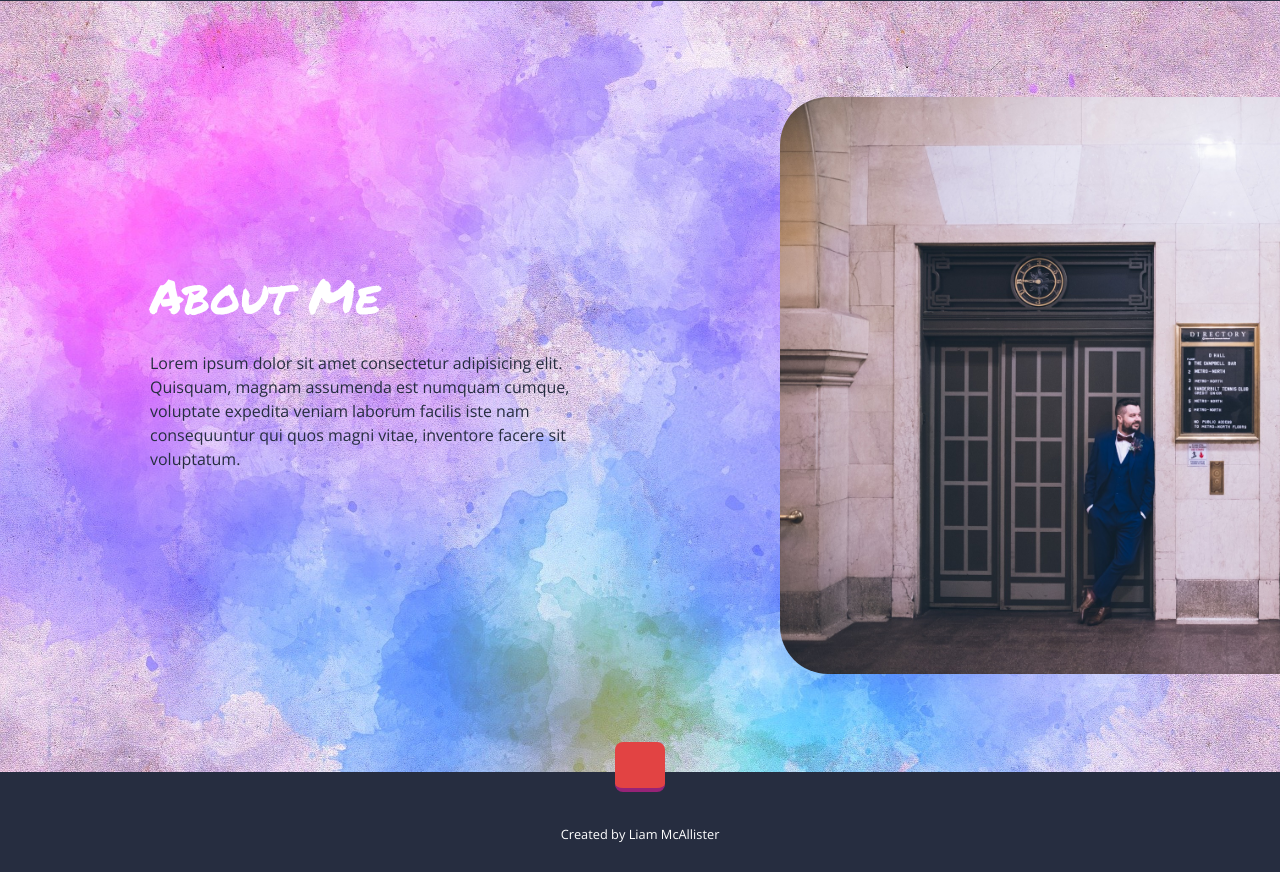
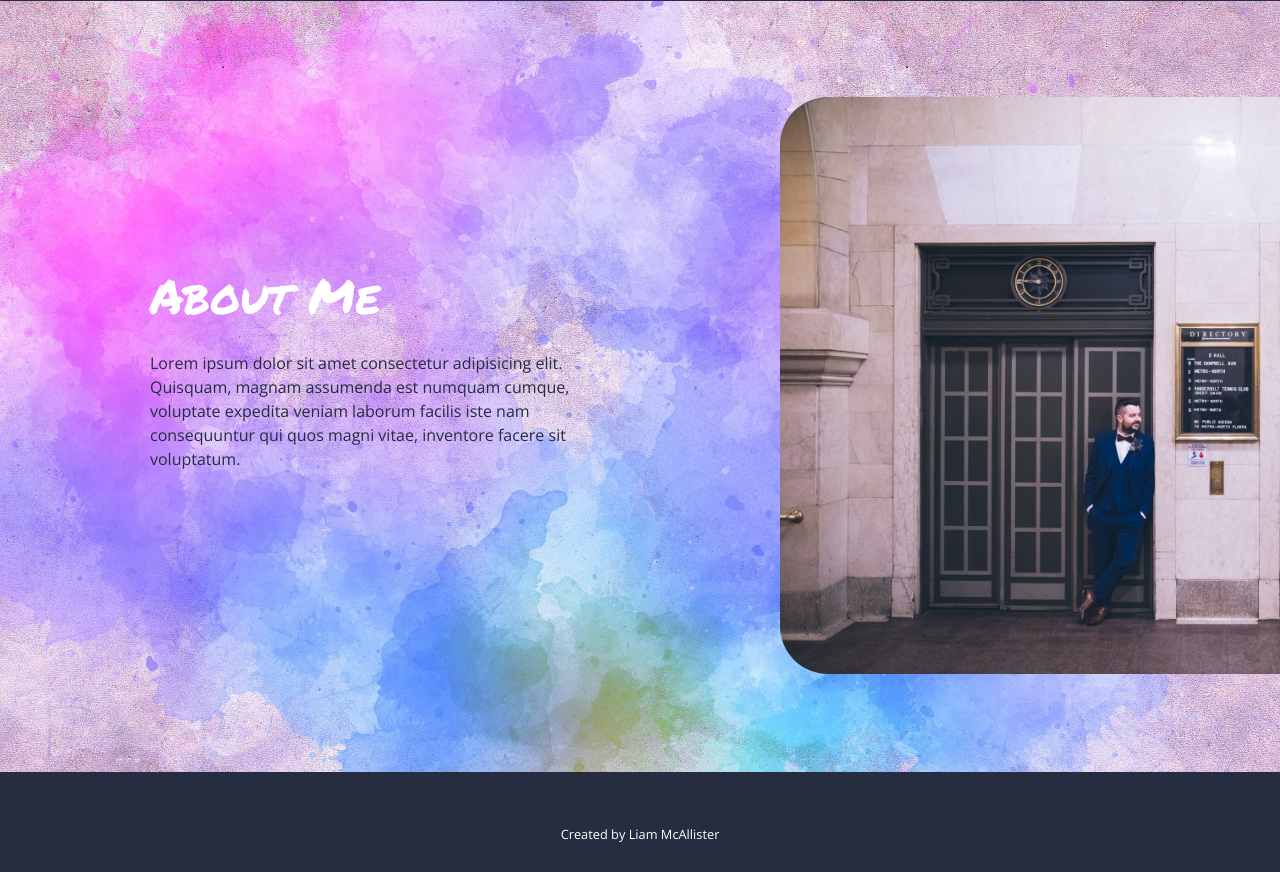
Before and after one commit to liam-mcallister/portfolio-site, a plain HTML site: page index.html in a window 1280 px wide. Shown: the part 2791-3663 px from the top of the page. Drawn offline with nearby package versions, Linux system fonts and the light colour scheme.

Commit message:
removed to top button

```diff
--- a/index.html
+++ b/index.html
@@ -201,7 +201,7 @@
     </div>
 
     <footer>
-        <div class="to-top" id="to-top"></div>
+        <!-- <div class="to-top" id="to-top"></div> -->
         <small>Created by Liam McAllister</small>
     </footer>
 
```
